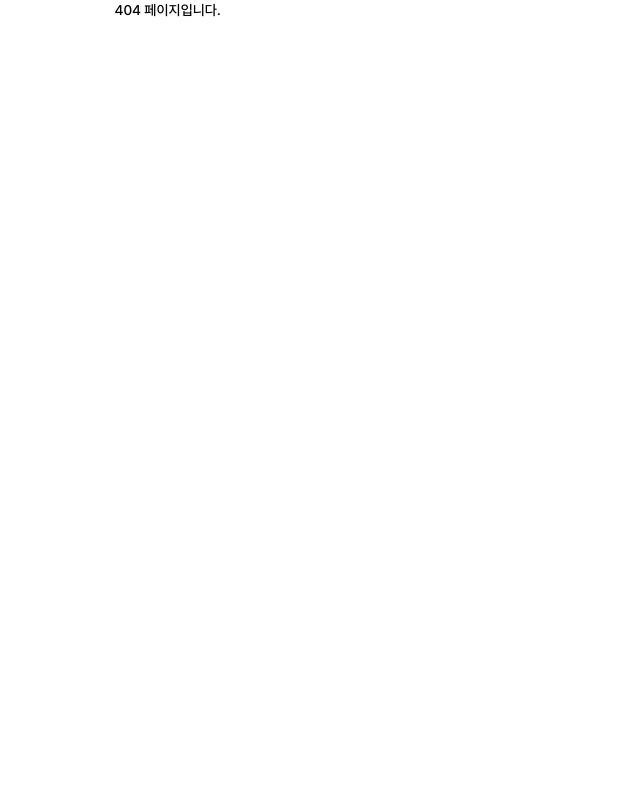
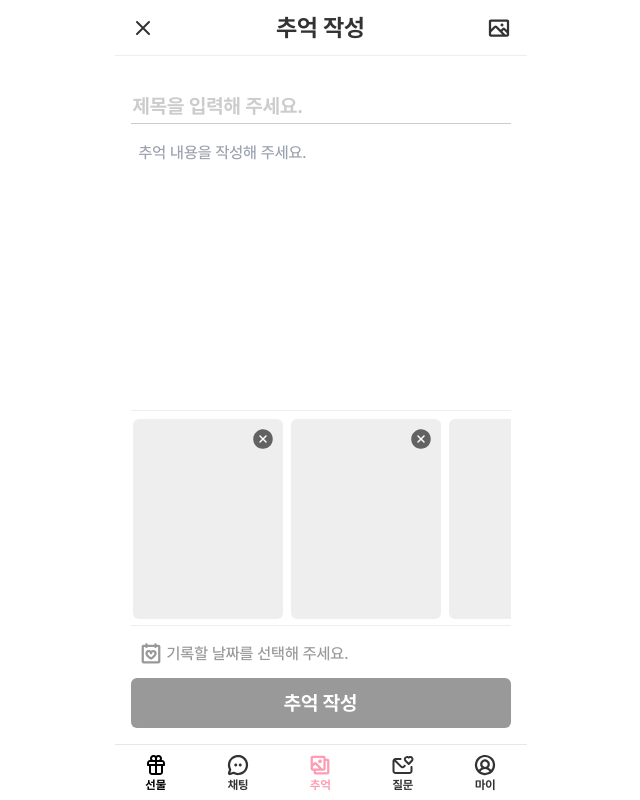
Before and after one commit to LoFin-official/LoFin-FE, a Next.js app: page /memory/create in a window 1280 px wide. Before the commit this address had no page. Shown: the whole page, without its empty margins (312-952 px from the left). Built offline with nearby package versions, Linux system fonts and the light colour scheme.

Commit message:
🌟 Feat : 추억 작성 페이지 임시 마크업 완료

```diff
--- /dev/null
+++ b/src/pages/memory/create/index.tsx
@@ -0,0 +1,142 @@
+import React, { useState, ReactNode, useRef } from 'react';
+import BottomBar from '@/components/shared/BottomBar';
+import Header from '@/components/shared/Header';
+import { ImageCloseIcon, MemoryDateIcon } from '@/assets/icons/SvgIcon';
+import BottomSheetDate from '@/components/shared/BottomSheetDate';
+import Button from '@/components/shared/Button';
+import { useRouter } from 'next/router';
+
+interface Memory {
+  _id: string;
+  title: string;
+  content: string;
+  imageUrl?: string;
+  position: { x: number; y: number };
+  rotation: number;
+  createdAt: string;
+  updatedAt: string;
+}
+
+export default function MemoryCreatePage() {
+  const [selectedDate, setSelectedDate] = useState('');
+  const [isDateSheetOpen, setIsDateSheetOpen] = useState(false);
+  const [title, setTitle] = useState('');
+  const [text, setText] = useState('');
+  const textarea = useRef<HTMLTextAreaElement>(null);
+  const router = useRouter();
+
+  const resizeHeight = (textarea: React.RefObject<HTMLTextAreaElement | null>, e: React.ChangeEvent<HTMLTextAreaElement>) => {
+    if (textarea.current) {
+      textarea.current.style.height = 'auto';
+      textarea.current.style.height = textarea.current.scrollHeight + 'px';
+      setText(e.target.value);
+    }
+  };
+
+  // 날짜 선택 핸들러
+  const handleDateSelect = (date: Date) => {
+    const y = date.getFullYear();
+    const m = String(date.getMonth() + 1).padStart(2, '0');
+    const d = String(date.getDate()).padStart(2, '0');
+    setSelectedDate(`${y}. ${m}. ${d}`);
+    setIsDateSheetOpen(false);
+  };
+
+  // 제목 input onChange 핸들러
+  const onChangeTitle = (e: React.ChangeEvent<HTMLInputElement>) => {
+    setTitle(e.target.value);
+  };
+
+  // 이미지 데이터 배열 (임의로 id 부여)
+  const [images, setImages] = useState([{ id: 1 }, { id: 2 }, { id: 3 }]);
+
+  // 삭제 함수: 클릭된 id 제외한 새 배열로 상태 변경
+  const handleRemove = (idToRemove: number) => {
+    setImages(images.filter((img) => img.id !== idToRemove));
+  };
+
+  // 버튼 활성화 조건
+  const isComplete = title.trim() !== '' && text.trim() !== '' && selectedDate !== '';
+
+  const handleMemory = () => {
+    if (isComplete) {
+      router.push('/memory');
+    }
+  };
+
+  return (
+    <>
+      <div className='flex flex-col h-[calc(100vh-112px)] w-full max-w-[412px] mx-auto px-4 pt-8 pb-4'>
+        {/* 추억 제목 영역 */}
+        <div className='w-full max-w-[380px] h-9 py-2 px-0.5 border-b border-[#cccccc] mb-4'>
+          <input
+            className='w-full h-5 text-xl text-[#333333] placeholder:text-[#cccccc] font-bold focus:outline-none'
+            value={title}
+            onChange={onChangeTitle}
+            placeholder='제목을 입력해 주세요.'
+          />
+        </div>
+
+        {/* 추억 내용 영역 */}
+        <div className='flex-grow w-full max-w-[380px]'>
+          <div className='w-full max-w-[364px] h-auto mx-2'>
+            <textarea
+              rows={1}
+              className='w-full max-h-[200px] text-base text-[#767676] resize-none overflow-y-auto leading-relaxed focus:outline-none'
+              placeholder='추억 내용을 작성해 주세요.'
+              ref={textarea}
+              value={text}
+              onChange={(e) => resizeHeight(textarea, e)}
+            />
+          </div>
+        </div>
+
+        {/* 하단 고정 영역 */}
+        <div className='flex-shrink-0'>
+          {/* 사진 영역 */}
+          {images.length > 0 && (
+            <div className='w-full max-w-[380px] h-[216px] px-0.5 py-2 border-t border-b border-[#eeeeee] overflow-x-auto overflow-y-hidden scrollbar-hide'>
+              <div className='flex flex-row gap-2 w-max'>
+                {images.map((img) => (
+                  <div key={img.id} className='w-[150px] h-[200px] rounded-md bg-[#eeeeee] relative'>
+                    <div className='absolute top-2 right-2 cursor-pointer' onClick={() => handleRemove(img.id)}>
+                      <ImageCloseIcon />
+                    </div>
+                  </div>
+                ))}
+              </div>
+            </div>
+          )}
+
+          {/* 날짜 선택 영역 */}
+          <div className='w-full max-w-[380px] h-[52px] px-2 py-4'>
+            <div
+              className={`flex flex-row gap-1 text-base cursor-pointer ${selectedDate ? 'text-[#333333]' : 'text-[#999999]'}`}
+              onClick={() => setIsDateSheetOpen(true)}
+            >
+              <MemoryDateIcon />
+              <div className='h-6'>{selectedDate ? selectedDate : '기록할 날짜를 선택해 주세요.'}</div>
+            </div>
+          </div>
+
+          {/* 버튼 영역 */}
+          <div className='w-full max-w-[380px]'>
+            <Button isComplete={isComplete} onClick={handleMemory}>
+              추억 작성
+            </Button>
+          </div>
+        </div>
+      </div>
+      <BottomSheetDate isOpen={isDateSheetOpen} onClose={() => setIsDateSheetOpen(false)} height={'380px'} onSelectDate={handleDateSelect} />
+    </>
+  );
+}
+
+MemoryCreatePage.getLayout = (page: ReactNode) => {
+  return (
+    <>
+      <Header>추억 작성</Header>
+      <BottomBar>{page}</BottomBar>
+    </>
+  );
+};
```
